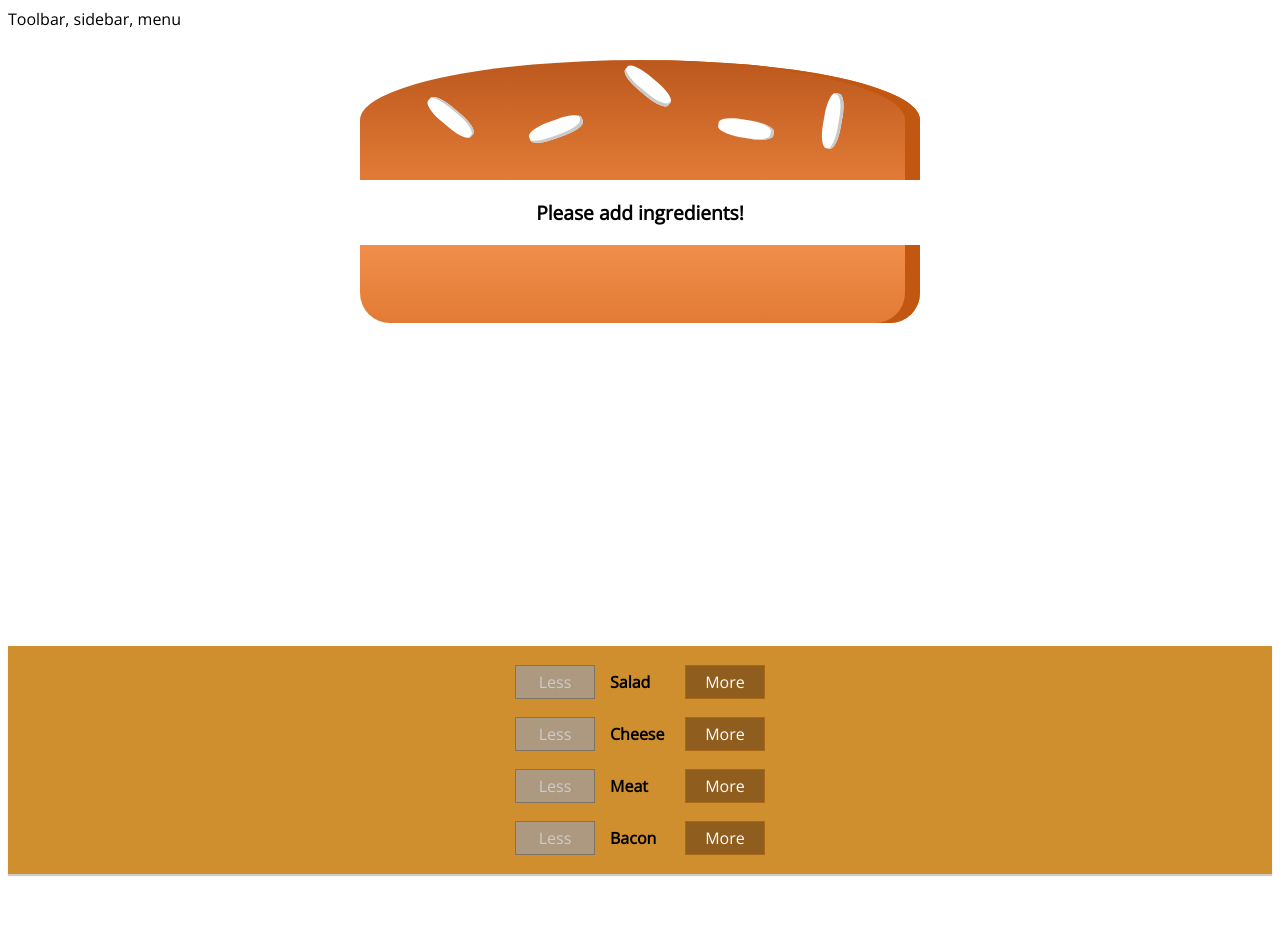
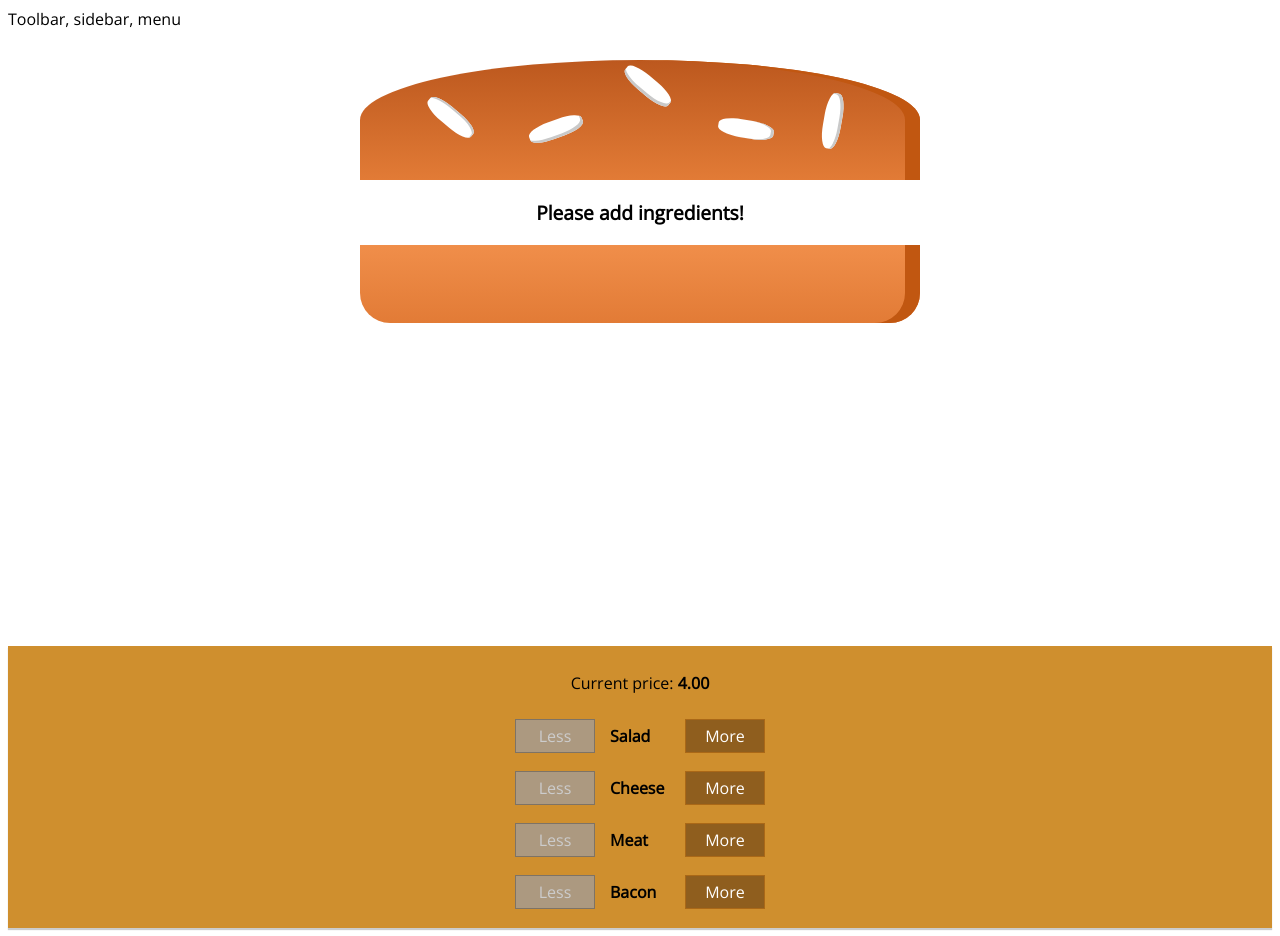
Before and after one commit to andferrario/burger-maker, a React app: page / in a window 1280 px wide. Before the commit the page ends 882 px from the top, so only its background shows below. Built offline with nearby package versions, Linux system fonts and the light colour scheme.

Commit message:
add current price and print it

```diff
--- a/src/components/BuildControls/BuildControls.tsx
+++ b/src/components/BuildControls/BuildControls.tsx
@@ -14,11 +14,20 @@
   ingredientAdded: (type: string) => void;
   ingredientRemoved: (type: string) => void;
   ingredients: Ingredient;
+  price: number;
 }
 
-export const BuildControls: React.FC<BuildControlsProps> = ({ ingredientAdded, ingredientRemoved, ingredients }) => {
+export const BuildControls: React.FC<BuildControlsProps> = ({
+  ingredientAdded,
+  ingredientRemoved,
+  ingredients,
+  price,
+}) => {
   return (
     <div className="build-controls">
+      <p>
+        Current price: <strong>{price.toFixed(2)}</strong>
+      </p>
       {controls.map((control) => {
         return (
           <Control
--- a/src/components/BurgerMaker.tsx
+++ b/src/components/BurgerMaker.tsx
@@ -47,6 +47,7 @@
         ingredientAdded={addIngredientHandler}
         ingredientRemoved={removeIngredientHandler}
         ingredients={ingredients}
+        price={totalPrice}
       />
     </>
   );
```
